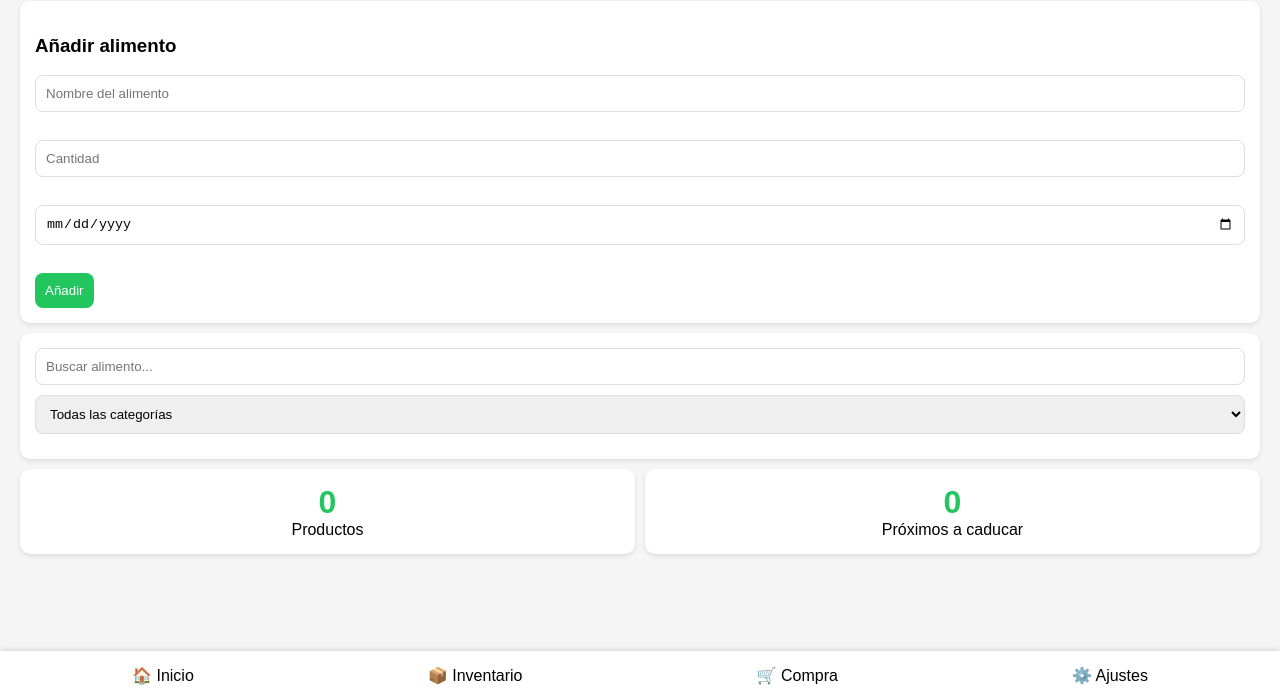
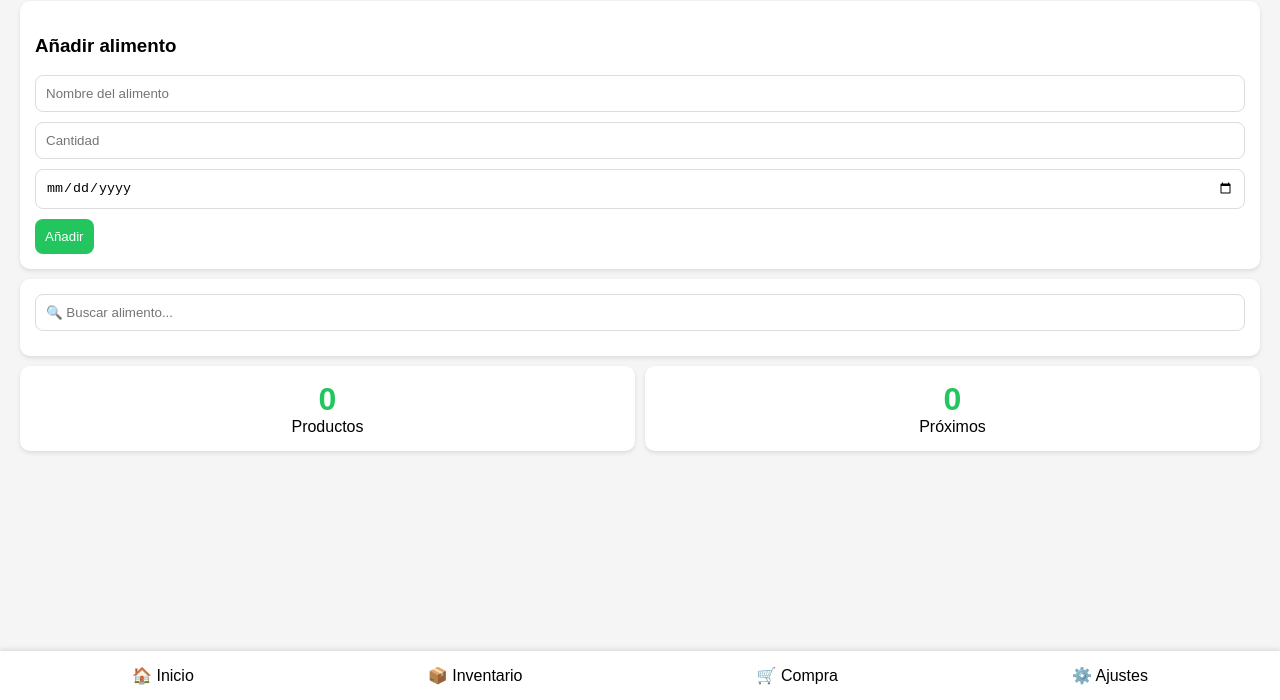
Before and after one commit to CarlosRguez10/foodmind-app-web, a plain HTML site: page inventario.html in a window 1280 px wide. Shown: the part 100-800 px from the top of the page. Drawn offline with Linux system fonts and the light colour scheme.

Commit message:
Update inventario.html

```diff
--- a/inventario.html
+++ b/inventario.html
@@ -15,15 +15,9 @@
 
   <input id="nombre" type="text" placeholder="Nombre del alimento">
 
-  <br><br>
-
   <input id="cantidad" type="number" min="1" placeholder="Cantidad">
 
-  <br><br>
-
   <input id="caducidad" type="date">
-
-  <br><br>
 
   <button onclick="agregarAlimento()">
     Añadir
@@ -31,21 +25,16 @@
 </div>
 
 <div class="card">
-  <input type="text" id="searchInput" placeholder="Buscar alimento...">
-
-  <select id="categoryFilter">
-    <option value="">Todas las categorías</option>
-    <option value="Fruta">Fruta</option>
-    <option value="Verdura">Verdura</option>
-    <option value="Lácteos">Lácteos</option>
-    <option value="Carne">Carne</option>
-    <option value="Pescado">Pescado</option>
-    <option value="Bebidas">Bebidas</option>
-    <option value="Otros">Otros</option>
-  </select>
+  <input
+    type="text"
+    id="searchInput"
+    placeholder="🔍 Buscar alimento..."
+    oninput="mostrarAlimentos()"
+  >
 </div>
 
 <div class="stats-grid">
+
   <div class="stat-card">
     <div class="stat-number" id="totalProductos">0</div>
     <div>Productos</div>
@@ -53,8 +42,9 @@
 
   <div class="stat-card">
     <div class="stat-number" id="caducarPronto">0</div>
-    <div>Próximos a caducar</div>
+    <div>Próximos</div>
   </div>
+
 </div>
 
 <div id="lista-alimentos"></div>
```
